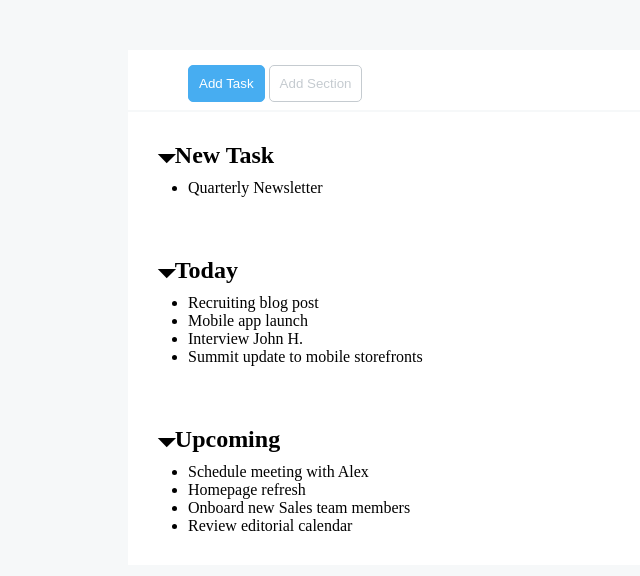
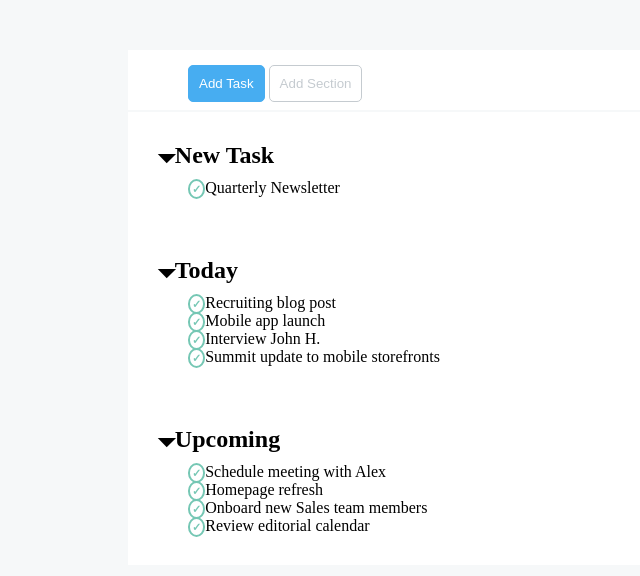
Before and after one commit to erosalpe/html-css-toboolist, a plain HTML site: page index.html in a window 1280 px wide. Shown: the part 82-658 px from the top of the page, without its empty margins (0-640 px from the left). Drawn offline with Linux system fonts and the light colour scheme.

Commit message:
aggiunti check mark davanti ai task

```diff
--- a/assets/css/style.css
+++ b/assets/css/style.css
@@ -61,4 +61,25 @@ main > div.interaction-bar :last-child{
 ul{
     padding-left: 30px;
     padding-top: 10px;
+    list-style: none;
 }
+
+li.done::before{
+    content: "\2713";
+    color: #75C7B4;
+    border: 2px solid #75C7B4;
+    border-radius: 50%;
+    padding:2px;
+    font-size: 11px;
+    font-weight: bold;
+}
+
+li.notdone::before{
+    content: "\2713";
+    color: #75C7B4;
+    border: 2px solid #75C7B4;
+    border-radius: 50%;
+    padding:2px;
+    font-size: 11px;
+    font-weight: bold;
+}
--- a/index.html
+++ b/index.html
@@ -9,6 +9,7 @@
 <body>
 
     <header>
+        <!--Logo e titolo pagina-->
         <figure>
             <img src="./assets/img/Logo.png" alt="Toboolist logo">
             <h1>Toboolist</h1>
@@ -16,35 +17,38 @@
     </header>
 
     <main>
+
+        <!--Barra interazione-->
             <div class="interaction-bar">
                 <input type="button" value="Add Task">
                 <input type="button" value="Add Section">
             </div>
 
+        <!--Sezione task-->
             <div class="tasks">
                 <h2>&#128899;New Task</h2>
                 <ul>
-                    <li>Quarterly Newsletter</li>
+                    <li class="done">Quarterly Newsletter</li>
                 </ul>
             </div>
 
             <div class="tasks">
                 <h2>&#128899;Today</h2>
                 <ul>
-                    <li>Recruiting blog post</li>
-                    <li>Mobile app launch</li>
-                    <li>Interview John H.</li>
-                    <li>Summit update to mobile storefronts</li>
+                    <li class="done">Recruiting blog post</li>
+                    <li class="done">Mobile app launch</li>
+                    <li class="done">Interview John H.</li>
+                    <li class="done">Summit update to mobile storefronts</li>
                 </ul>
             </div>
 
             <div class="tasks">
                 <h2>&#128899;Upcoming</h2>
                 <ul>
-                    <li>Schedule meeting with Alex</li>
-                    <li>Homepage refresh</li>
-                    <li>Onboard new Sales team members</li>
-                    <li>Review editorial calendar</li>
+                    <li class="notdone">Schedule meeting with Alex</li>
+                    <li class="done">Homepage refresh</li>
+                    <li class="done">Onboard new Sales team members</li>
+                    <li class="done">Review editorial calendar</li>
                 </ul>
             </div>
 
```
